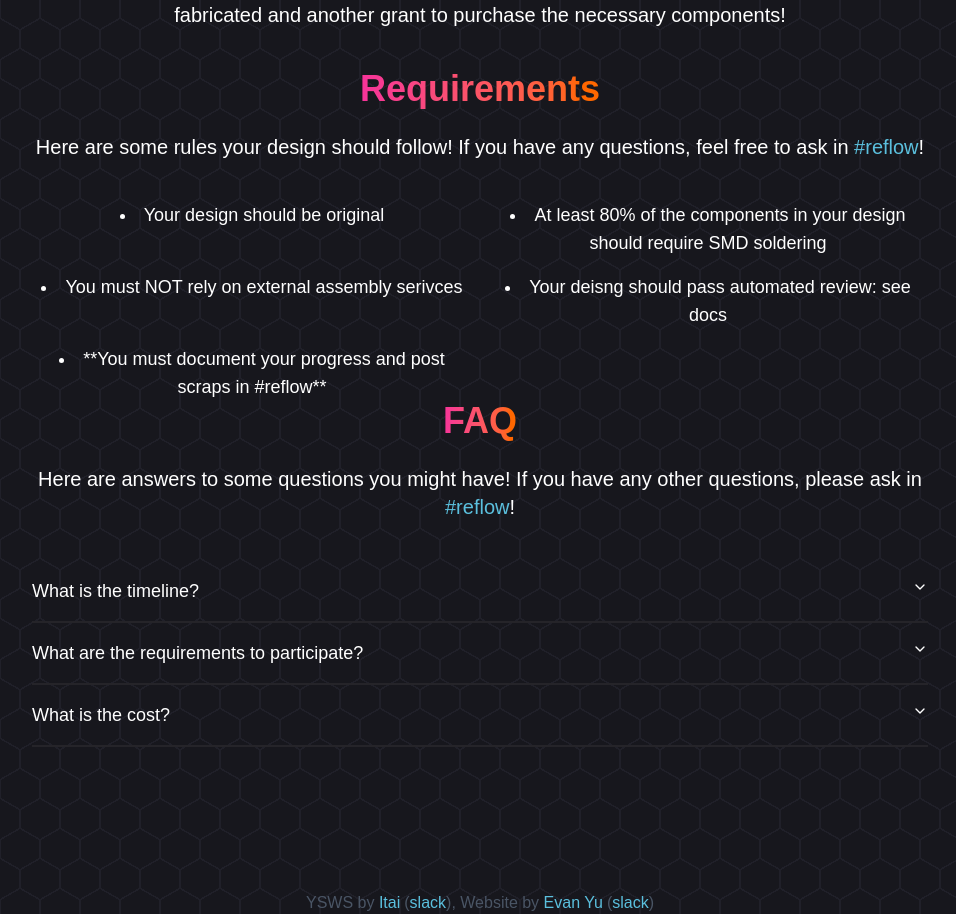
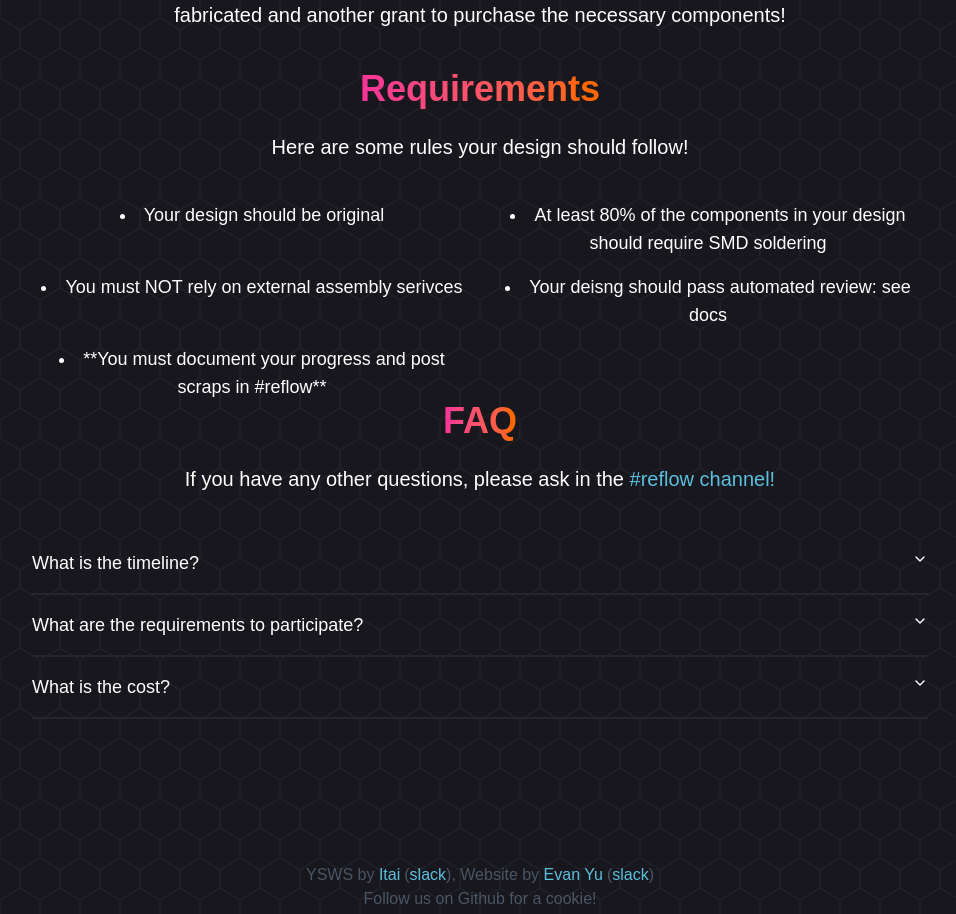
Before and after one commit to pmnlla/reflow-web, a Next.js app: page / in a window 1280 px wide. Shown: the part 1281-2195 px from the top of the page, without its empty margins (160-1116 px from the left). Built offline with nearby package versions, Linux system fonts and the light colour scheme; a web font is replaced by a local one.

Commit message:
Update page.tsx

```diff
--- a/src/app/(public)/page.tsx
+++ b/src/app/(public)/page.tsx
@@ -156,7 +156,7 @@ export default function Home() {
               Requirements
             </h2>
             <p className="text-lg md:text-xl mb-10">
-              Here are some rules your design should follow! If you have any questions, feel free to ask in <Link href={appConfig.slackChannel} target="_blank" className="text-accent">#reflow</Link>!
+              Here are some rules your design should follow!
             </p>
             <motion.div
               className="grid grid-cols-1 md:grid-cols-2 gap-4 text-lg"
@@ -196,7 +196,7 @@ export default function Home() {
               FAQ
             </h2>
             <p className="text-lg md:text-xl mb-10">
-              Here are answers to some questions you might have! If you have any other questions, please ask in <Link href={appConfig.slackChannel} target="_blank" className="text-accent">#reflow</Link>!
+              If you have any other questions, please ask in the <Link href={appConfig.slackChannel} target="_blank" className="text-accent">#reflow channel!</Link>
             </p>
             <Accordion type="single" collapsible className="w-full">
               {faq.map((item, index) => (
```
